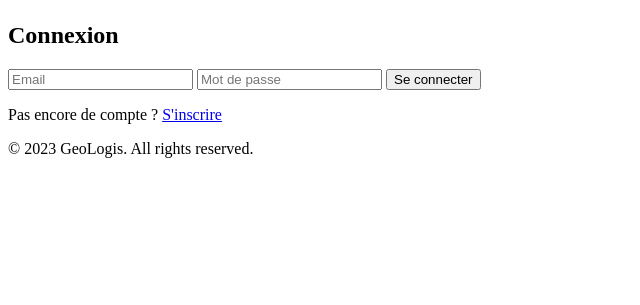
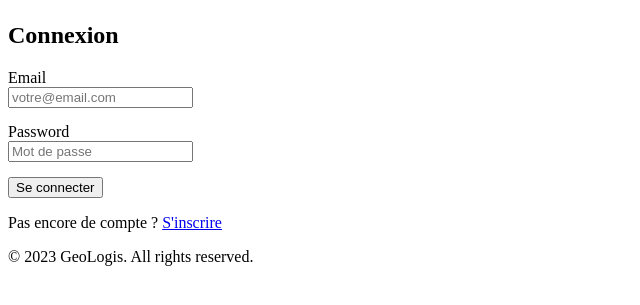
Before and after one commit to FatimaUY/GeoLogis, a Django app: page /auth/login/ in a window 1280 px wide. Shown: the part 58-363 px from the top of the page, without its empty margins (0-640 px from the left). Run offline with Django 5.2, Linux system fonts and the light colour scheme.

Commit message:
feature forms for login

```diff
--- a/src/django-app/users/forms.py
+++ b/src/django-app/users/forms.py
@@ -1,6 +1,7 @@
 from django import forms
 from django.contrib.auth.forms import UserCreationForm
 from django.contrib.auth import get_user_model
+from django.contrib.auth.forms import AuthenticationForm
 
 User = get_user_model()
 
@@ -13,3 +14,14 @@ class CustomUserCreationForm(UserCreationForm):
         required=True,
         widget=forms.EmailInput(attrs={'placeholder': 'votre@email.com'})
     )
+
+
+class CustomLoginForm(forms.Form):
+    email = forms.EmailField(
+        required=True,
+        widget=forms.EmailInput(attrs={'placeholder': 'votre@email.com'})
+    )
+    password = forms.CharField(
+        required=True,
+        widget=forms.PasswordInput(attrs={'placeholder': 'Mot de passe'})
+    )
--- a/src/django-app/users/templates/users/login.html
+++ b/src/django-app/users/templates/users/login.html
@@ -1,15 +1,30 @@
 {% extends 'base.html' %}
 {% block title %}Connexion{% endblock %}
 {% block content %}
+<div class="login-container">
     <h2>Connexion</h2>
+    {% if messages %}
+        {% for message in messages %}
+            <p style="color: {% if message.tags == 'error' %}red{% else %}green{% endif %};">
+                {{ message }}
+            </p>
+        {% endfor %}
+    {% endif %}
     <form method="POST">
         {% csrf_token %}
-    <input type="email" name="email" placeholder="Email" required>
-    <input type="password" name="password" placeholder="Mot de passe" required>
-    {% if error %}
-        <p style="color:red;">{{ error }}</p>
+        {% for field in form %}
+            <div style="margin-bottom: 15px;">
+                <label>{{ field.label }}</label><br>
+                {{ field }}
+                {% if field.errors %}
+                    {% for error in field.errors %}
+                        <small style="color: red; display: block;">{{ error }}</small>
+                    {% endfor %}
                 {% endif %}
+            </div>
+        {% endfor %}
         <button type="submit">Se connecter</button>
     </form>
     <p>Pas encore de compte ? <a href="{% url 'register' %}">S'inscrire</a></p>
+</div>
 {% endblock %}
--- a/src/django-app/users/views.py
+++ b/src/django-app/users/views.py
@@ -7,6 +7,7 @@ from rest_framework.response import Response
 from django.contrib.auth import get_user_model
 from .forms import CustomUserCreationForm
 from django.contrib import messages
+from .forms import CustomUserCreationForm, CustomLoginForm
 
 User = get_user_model()
 
@@ -32,15 +33,19 @@ def login_api(request):
 
 def login_view(request):
     if request.method == "POST":
-        email = request.POST.get("email")
-        password = request.POST.get("password")
-        user = authenticate(request, email=email, password=password)
-        if user:
-            auth_login(request, user)
-            return redirect("home")
-        else:
-            return render(request, "users/login.html", {"error": "Identifiants invalides"})
-    return render(request, "users/login.html")
+        form = CustomLoginForm(request.POST)
+        if form.is_valid():
+            email = form.cleaned_data["email"]
+            password = form.cleaned_data["password"]
+            user = authenticate(request, email=email, password=password)
+            if user:
+                auth_login(request, user)
+                return redirect("home")
+            else:
+                form.add_error(None, "Identifiants invalides")
+    else:
+        form = CustomLoginForm()
+    return render(request, "users/login.html", {"form": form})
 
 def logout_view(request):
     auth_logout(request)
```
Lines whose indentation alone changed are shown as unchanged.
